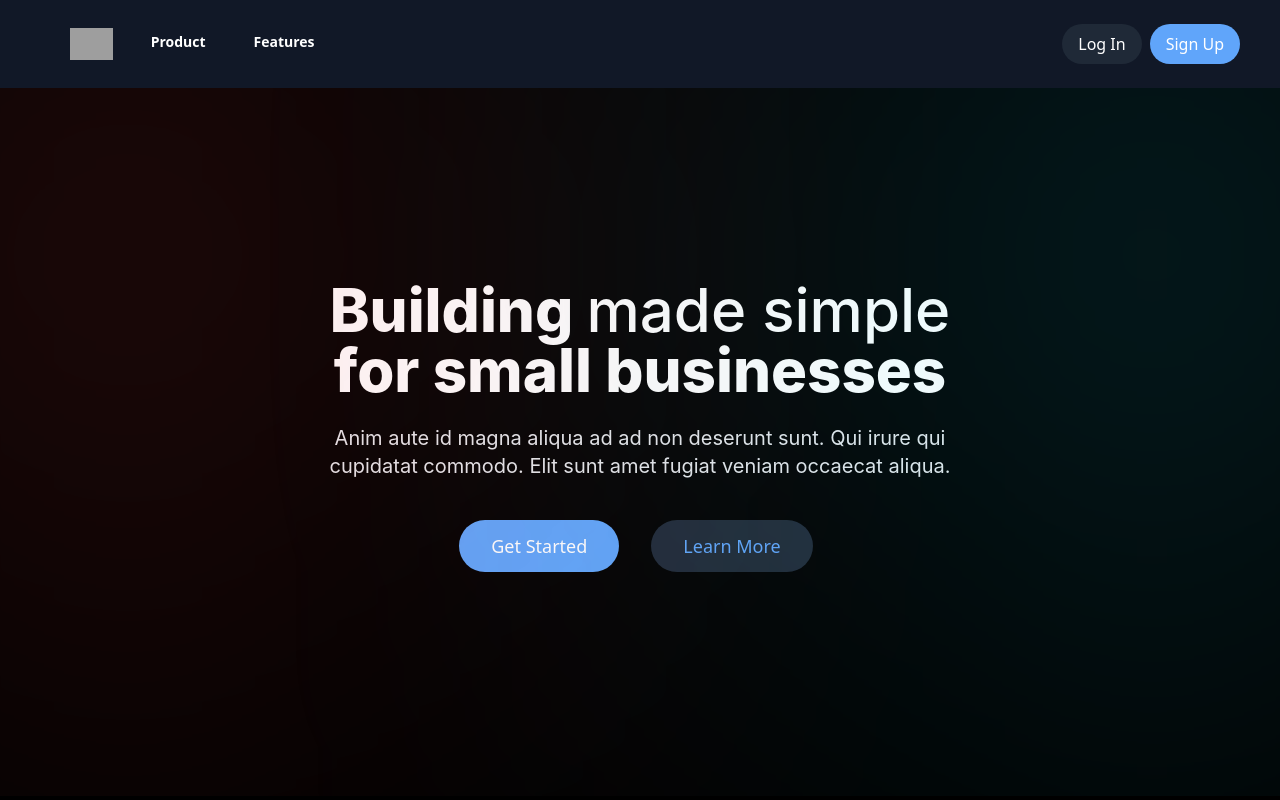
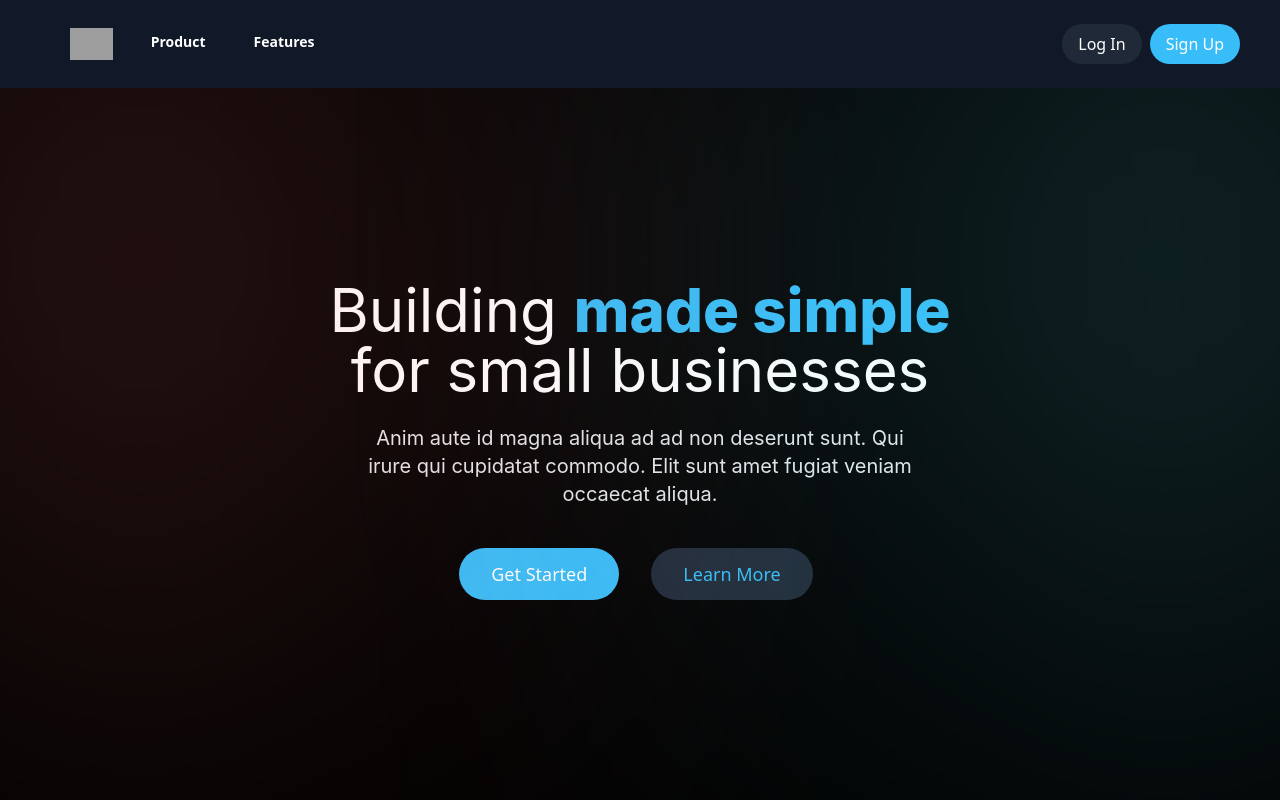
Before and after one commit to mohammadkaif11/templateui, a Next.js app: page / in a window 1280 px wide. Shown: the top 800 px of the page. Built offline with nearby package versions, Linux system fonts and the light colour scheme; grey boxes are pictures that could not be loaded.

Commit message:
Hero fix

```diff
--- a/components/Hero.tsx
+++ b/components/Hero.tsx
@@ -68,7 +68,7 @@ export default function Hero({
             </a>
             <a
               href="#"
-              className="bg-blue-400  text-white rounded-full px-4 py-2  mr-2"
+              className="bg-sky-400  text-white rounded-full px-4 py-2  mr-2"
             >
               Sign Up
             </a>
@@ -132,35 +132,38 @@ export default function Hero({
           </Dialog.Panel>
         </Dialog>
       </header>
-      <div className="relative bg-black isolate overflow-hidden pt-14">
+      <div className="relative bg-black isolate  pt-14 sm:px-3">
         <div className="w-full h-full absolute">
-          <div className="lg:w-1/5 lg:h-1/2 lg:blur-[300px] md:w-1/5  md:h-1/2 md:blur-[250px]  left-0 top-[0] absolute bg-red-500  rounded-full blur-[230px] w-1/2 h-1/2" />
-          <div className="lg:w-1/5 lg:h-1/2 lg:blur-[300px] md:w-1/5 md:h-1/2 md:blur-[250px]  right-0 top-0 absolute bg-cyan-400  rounded-full blur-[230px] w-1/2 h-1/2" />
+          <div className="lg:w-1/8 lg:h-11/12 lg:blur-[270px] md:w-1/5  md:h-1/2 md:blur-[270px]  left-0 top-[0] absolute bg-red-400  rounded-full blur-[220px] w-1/2 h-1/2" />
+          <div className="lg:w-1/8 lg:h-11/12 lg:blur-[270px] md:w-1/5 md:h-1/2 md:blur-[270px]  right-0 top-0 absolute bg-cyan-300  rounded-full blur-[220px] w-1/2 h-1/2" />
         </div>
-        <div className="mx-auto max-w-2xl py-32 sm:py-48 lg:py-56">
-          <div className="text-center">
-            <h1 className="text-6xl font-inter font-extrabold  text-white sm:text-6xl">
+        <div className="py-32  sm:py-48 lg:py-56">
+          <div className="mx-auto text-center max-w-3xl">
+            <h1 className="text-6xl  font-inter font-meduim text-white">
               {heading.heading1}
-              <span className="text-6xl font-inter font-medium  text-white sm:text-6xl">{heading.heading2}</span>
+              <span className="text-6xl font-inter font-extrabold  text-sky-400">
+                {heading.heading2}
+              </span>
             </h1>
-            <h2 className="text-6xl font-inter font-extrabold  text-white sm:text-6xl">
-            {heading.heading3}
+            <h2 className="text-6xl   font-inter font-meduim  text-white">
+              {heading.heading3}
             </h2>
-
+          </div>
+          <div className=" mx-auto  text-center max-w-xl">
             <p className="mt-6 text-xl font-inter font-normal leading-7	   text-gray-200">
               {description}
             </p>
             <div className="mt-10 flex items-center justify-center gap-x-6">
               <a
                 href="#"
-                className="bg-blue-400 text-lg font-medium  text-white rounded-full px-8 py-3  mr-2"
+                className="bg-sky-400 text-lg font-medium  text-white rounded-full px-8 py-3  mr-2"
               >
                 Get Started
               </a>
 
               <a
                 href="#"
-                className="bg-gray-800 text-lg font-medium  text-blue-400 rounded-full px-8 py-3  mr-2"
+                className="bg-gray-800 text-lg font-medium  text-sky-400 rounded-full px-8 py-3  mr-2"
               >
                 Learn More
               </a>
```
